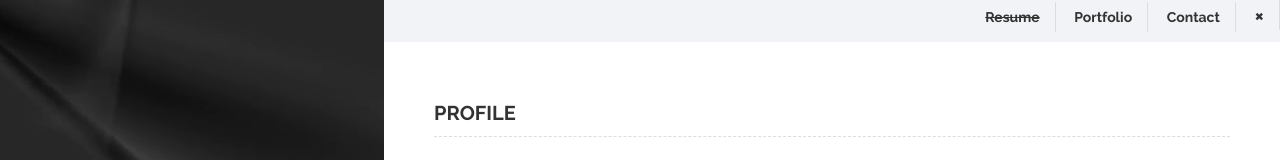
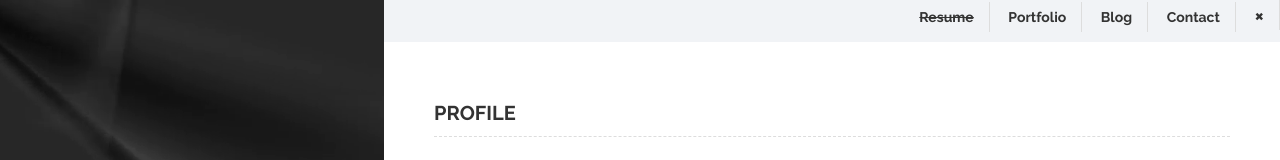
Before and after one commit to magua-io/liangjiapei.github.io, a plain HTML site: page index.html in a window 1280 px wide. Both pictures are taken after a click on the element "RESUME". Shown: the top 160 px of the page. Drawn offline with nearby package versions, Linux system fonts and the light colour scheme.

Commit message:
Update menu to add blog section

```diff
--- a/index.html
+++ b/index.html
@@ -29,6 +29,7 @@
 		<ul class="inline-menu">
 			<li class="about menu-item">Resume</li>
 			<li class="portfolio menu-item">Portfolio</li>
+			<li class="blog menu-item">Blog</li>
 			<li class="contact menu-item">Contact</li>
 			<li id="close">&times;</li>
 		</ul>
```
